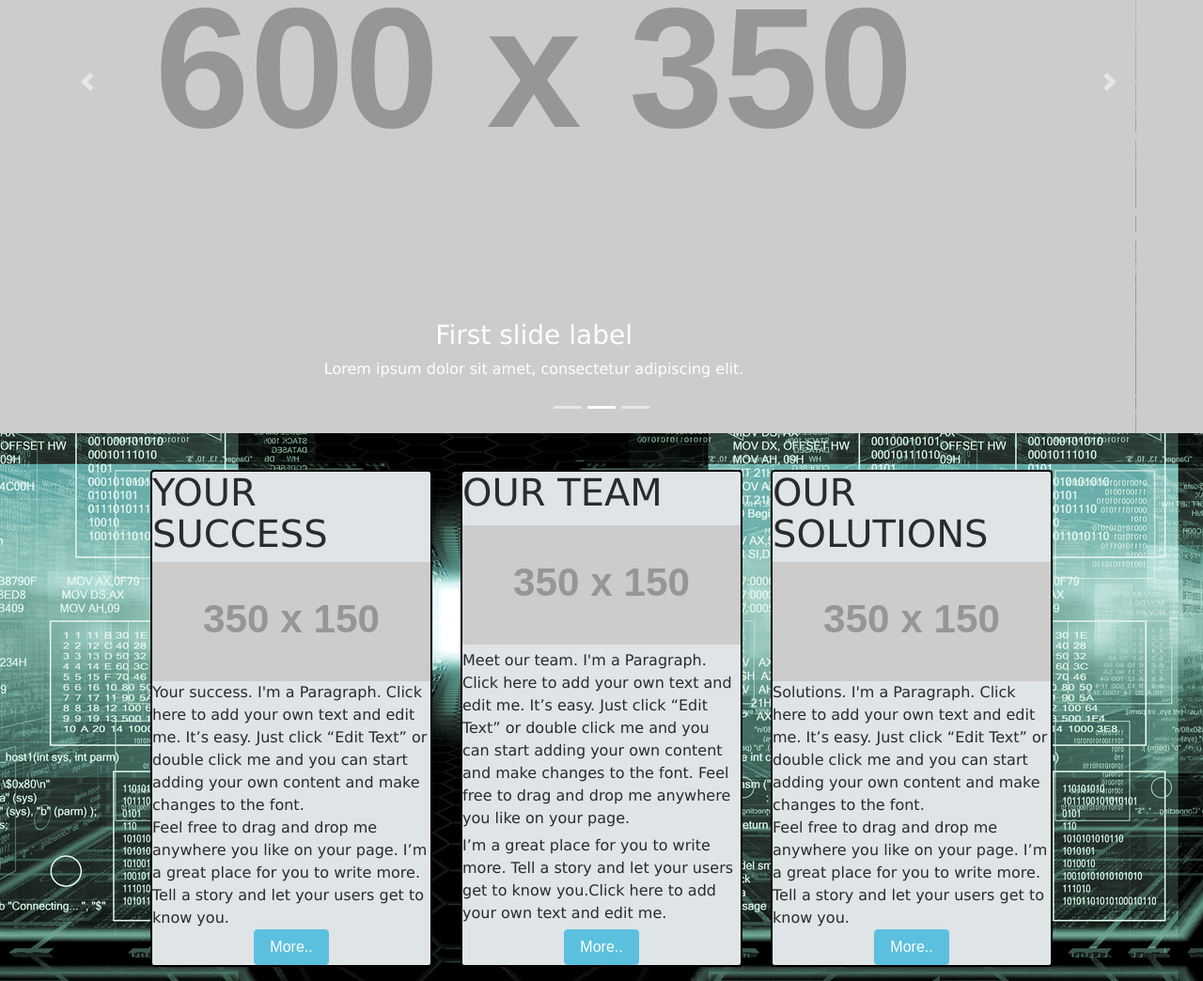
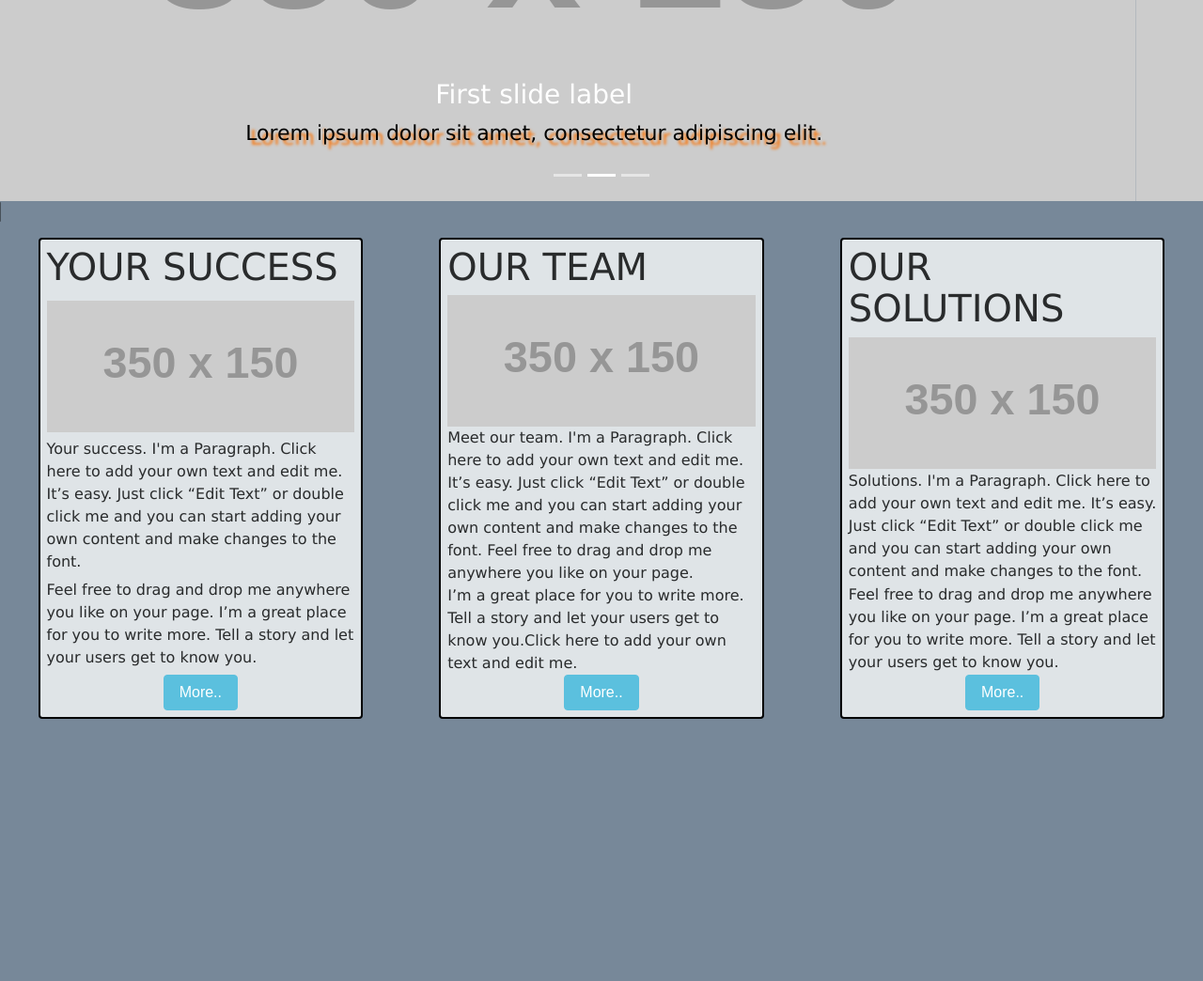
Before and after one commit to MatiPL86/nowy-projekt, a plain HTML site: page index.html in a window 1280 px wide. Shown: the part 400-1444 px from the top of the page at 94% size. After the commit the page ends 1180 px from the top, so only its background shows below. Drawn offline with nearby package versions, Linux system fonts and the light colour scheme; placeholder pictures from the web are drawn by us; a script that the page names is missing.

Commit message:
styl flat chyba ;p

```diff
--- a/index.html
+++ b/index.html
@@ -44,21 +44,21 @@
             </ol>
             <div class="carousel-inner">
               <div class="carousel-item active">
-                <img class="d-block w-100" src="http://via.placeholder.com/600x350" alt="First slide">
+                <img class="d-block w-100" src="http://via.placeholder.com/350x150" alt="First slide">
                 <div class="carousel-caption d-none d-md-block">
                   <h3>First slide label</h3>
                   <p>Lorem ipsum dolor sit amet, consectetur adipiscing elit.</p>
                 </div>
               </div>
               <div class="carousel-item">
-                <img class="d-block w-100" src="http://via.placeholder.com/600x350" alt="Second slide">
+                <img class="d-block w-100" src="http://via.placeholder.com/350x150" alt="Second slide">
                 <div class="carousel-caption d-none d-md-block">
                   <h3>Second slide label</h3>
                   <p>Lorem ipsum dolor sit amet, consectetur adipiscing elit.</p>
                 </div>
               </div>
               <div class="carousel-item">
-                <img class="d-block w-100" src="http://via.placeholder.com/600x350" alt="Third slide">
+                <img class="d-block w-100" src="http://via.placeholder.com/350x150" alt="Third slide">
                   <div class="carousel-caption d-none d-md-block">
                     <h3>Third slide label</h3>
                     <p>Lorem ipsum dolor sit amet, consectetur adipiscing elit.</p>
--- a/mystyles.css
+++ b/mystyles.css
@@ -1,6 +1,7 @@
 body {
     width: 100%;
-    background-image: url("programowanie-2.jpg");
+    background-color: lightslategray;
+    /*background-image: url("programowanie-2.jpg");*/
     font-family: 'Lucida Sans', 'Lucida Sans Regular', 'Lucida Grande', 'Lucida Sans Unicode', Geneva, Verdana, sans-serif
   }
 
@@ -52,10 +53,20 @@ a.nav-link {
 
 section.carousel {
     display: initial;
-    margin: 0 auto;
     border: 1px solid rgba(20, 19, 19, 0.479);
     border-radius: 5px;
     color: rgba(248, 233, 233, 0.9);
+}
+
+.w-100 {
+width: 100% !important;
+height: 500px;
+}
+
+.carousel-caption > p {
+    color: black !important;
+    font-size: 22px;
+    text-shadow:5px 5px 3px rgb(250, 116, 7);
 }
 
 .btn-info {
@@ -64,13 +75,14 @@ section.carousel {
 
 .flex-container {
     display: flex;
-    justify-content: center;
+    justify-content: space-around;
     flex-flow: row wrap;
     flex-wrap: wrap;
 }
 
 article.flex-item {
     margin: 0 auto;
+    padding: 7px;
     word-wrap: break-word;
     background-color: rgb(223, 228, 231);
     width: 33%;
@@ -93,13 +105,13 @@ img  {
 
   @media (max-width: 992px) {
       article.flex-item {
-          width: 55%;
+          width: 65%;
       }
   }
 
   @media (min-width: 993px) {
     article.flex-item {
-      width: 300px;
+      width: 27%;
       height: auto;
     }
   }
```
